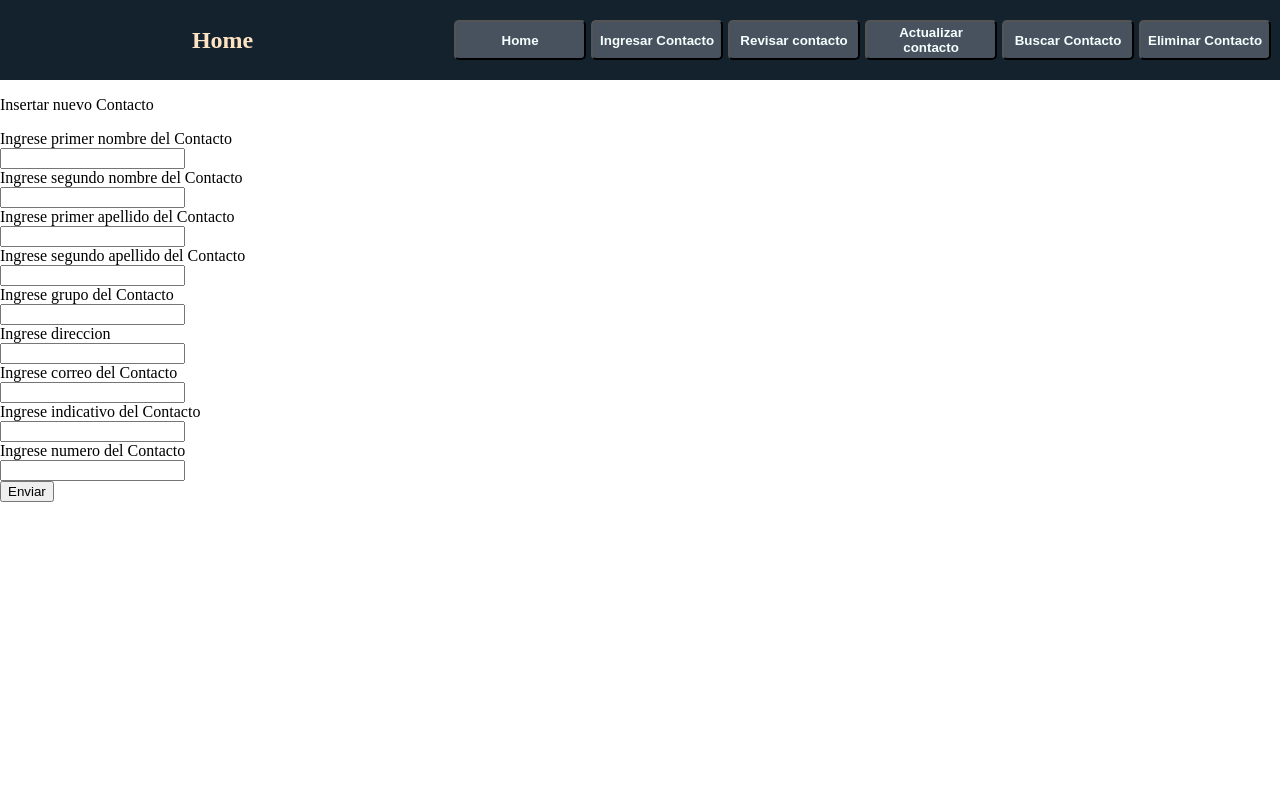
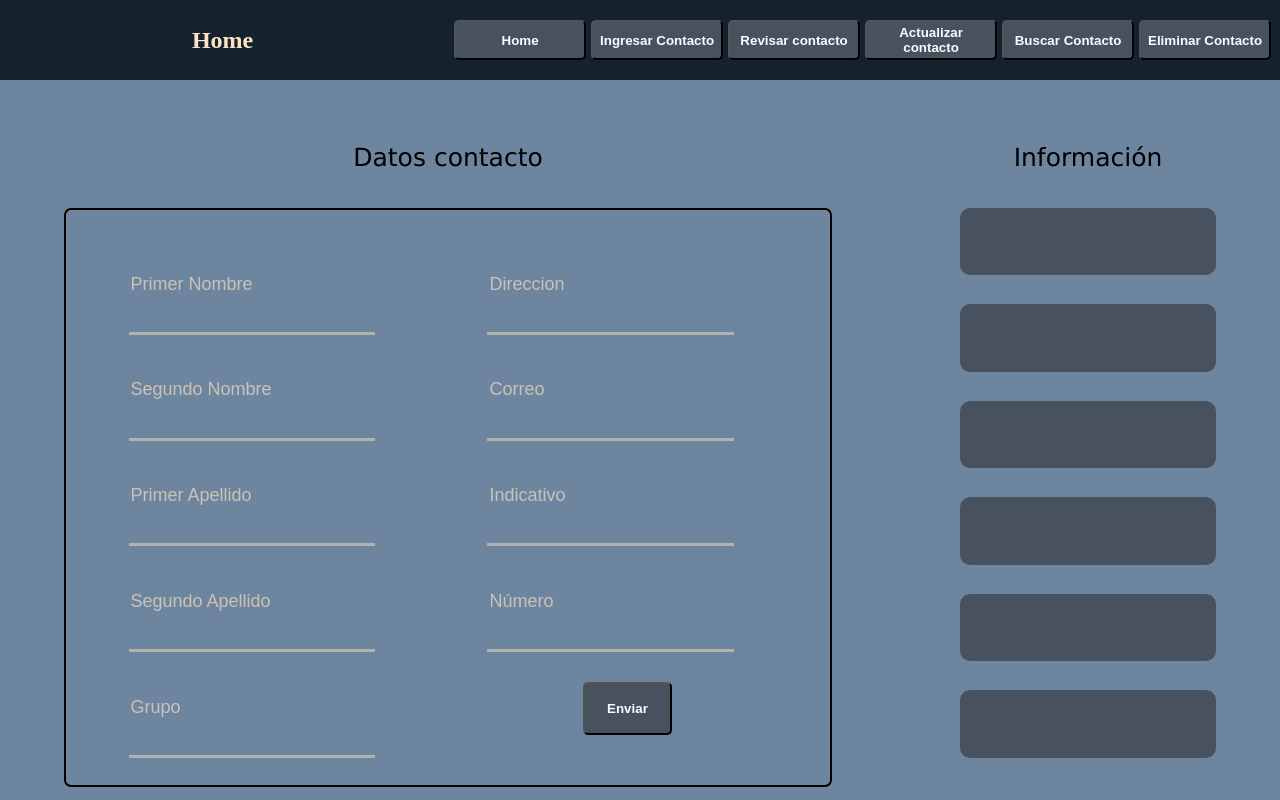
Before and after one commit to DiegoAmaya19/AgendaTelefonica, an Angular app in the folder AgendaTelefonica/AgendaTelelefonica_FrontEnd/AgendaTelefonicaAngular/: page /viewPostRuta in a window 1280 px wide. Built offline with nearby package versions, Linux system fonts and the light colour scheme.

Commit message:
Implementacion de page post

```diff
--- a/AgendaTelefonica/AgendaTelelefonica_FrontEnd/AgendaTelefonicaAngular/src/app/Component/view-get/view-get.component.css
+++ b/AgendaTelefonica/AgendaTelelefonica_FrontEnd/AgendaTelefonicaAngular/src/app/Component/view-get/view-get.component.css
@@ -0,0 +1,6 @@
+.body {
+  height: 90vh;
+  background-color: #6E859F;
+  width: 100vw;
+  display: flex;
+}
--- a/AgendaTelefonica/AgendaTelelefonica_FrontEnd/AgendaTelefonicaAngular/src/app/Component/view-get/view-get.component.html
+++ b/AgendaTelefonica/AgendaTelelefonica_FrontEnd/AgendaTelefonicaAngular/src/app/Component/view-get/view-get.component.html
@@ -1,4 +1,6 @@
 <div class="body">
+
+  <div class=""></div>
   <p>Obtener informacion de los contactos</p>
 
   <button type="button" (click)="cargarDatos()">Cargar Datos</button>
--- a/AgendaTelefonica/AgendaTelelefonica_FrontEnd/AgendaTelefonicaAngular/src/app/Component/view-post/view-post.component.css
+++ b/AgendaTelefonica/AgendaTelelefonica_FrontEnd/AgendaTelefonicaAngular/src/app/Component/view-post/view-post.component.css
@@ -1,3 +1,128 @@
-input{
-    display: block;
+.body {
+  height: 90vh;
+  background-color: #6E859F;
+  width: 100vw;
+  display: flex;
 }
+
+.left-main,
+.right-main {
+  height: 100%;
+  display: block;
+  box-sizing: border-box;
+  padding: 3% 5%;
+}
+
+.left-main {
+  width: 70%;
+  float: left;
+}
+
+.div-title {
+  height: 10%;
+  width: 100%;
+}
+
+.title-form {
+  height: 100%;
+  width: 100%;
+  font-size: 25px;
+  font-family: 'Lucida Sans', 'Lucida Sans Regular', 'Lucida Grande', 'Lucida Sans Unicode', Geneva, Verdana, sans-serif;
+  font-weight: 500;
+  text-align: center;
+}
+
+.form-contacto {
+  width: 100%;
+  height: 90%;
+  border-radius: 7px;
+  border: solid 2px;
+  padding: 3%;
+  box-sizing: border-box;
+  display: flex;
+}
+
+.div-left,
+.div-right {
+  width: 50%;
+  height: 100%;
+  box-sizing: border-box;
+}
+
+.div-input-contacto {
+  margin-left: 10%;
+  display: flex;
+  align-items: center;
+  justify-content: left;
+  width: 100%;
+  height: calc(100% / 5);
+  padding: 1%;
+  box-sizing: border-box;
+}
+
+.input-contacto {
+  width: 70%;
+  height: 100%;
+  border: none;
+  border-bottom: 3px solid rgba(255, 228, 196, 0.459);
+  display: block;
+  background: none;
+  font-size: large;
+  color: black;
+  box-sizing: border-box;
+}
+
+.input-contacto::placeholder {
+  color: rgba(255, 228, 196, 0.644);
+}
+
+.input-contacto:focus {
+  outline: none;
+  background: #3d49571c;
+}
+
+.div-input-button {
+  display: flex;
+  align-items: center;
+  justify-content: center;
+  height: calc(100% / 5);
+}
+
+.button-enviar {
+  display: block;
+  height: 50%;
+  width: 25%;
+  background-color: #47525E;
+  color: #F6FFFF;
+  border-radius: 5px;
+  font-weight: 700;
+}
+
+.right-main {
+  width: 30%;
+}
+
+.div-infomacion-cliente{
+  height: 90%;
+  box-sizing: border-box;
+}
+
+.div-info-cliente{
+  width: 100%;
+  height: calc(100% / 6);
+}
+
+.label-info-cliente{
+  display: flex;
+  font-family: 'Lucida Sans', 'Lucida Sans Regular', 'Lucida Grande', 'Lucida Sans Unicode', Geneva, Verdana, sans-serif;
+  font-weight: 200;
+  font-size: 10px;
+  align-items: center;
+  justify-content: center;
+  background: #47525E;
+  color: bisque;
+  border-radius: 10px;
+  margin: 0;
+  height: 70%;
+  width: 100%;
+}
--- a/AgendaTelefonica/AgendaTelelefonica_FrontEnd/AgendaTelefonicaAngular/src/app/Component/view-post/view-post.component.html
+++ b/AgendaTelefonica/AgendaTelelefonica_FrontEnd/AgendaTelefonicaAngular/src/app/Component/view-post/view-post.component.html
@@ -1,29 +1,142 @@
-<p>Insertar nuevo Contacto</p>
+<div class="body">
+  <div class="left-main">
+    <div class="div-title">
+      <p class="title-form">Datos contacto</p>
+    </div>
+    <form (ngSubmit)="onSubmit()" class="form-contacto">
+      <!-- Comienzo de inputs -->
 
-<label>Ingrese primer nombre del Contacto</label>
-<input type="text" title="primerNombre" [(ngModel)]="contactoRequest.primerNombre">
-<label>Ingrese segundo nombre del Contacto</label>
-<input type="text" title="segundoNombre" [(ngModel)]="contactoRequest.segundoNombre">
-<label>Ingrese primer apellido del Contacto</label>
-<input type="text" title="primerApellido" [(ngModel)]="contactoRequest.primerApellido">
-<label>Ingrese segundo apellido del Contacto</label>
-<input type="text" title="segundoApellido" [(ngModel)]="contactoRequest.segundoApellido">
-<label>Ingrese grupo del Contacto</label>
-<input type="text" title="grupo" [(ngModel)]="contactoRequest.grupo">
-<label for="">Ingrese direccion</label>
-<input type="text" title="direccion" [(ngModel)]="contactoRequest.direccion">
-<label>Ingrese correo del Contacto</label>
-<input type="text" title="email" [(ngModel)]="contactoRequest.email">
-<label>Ingrese indicativo del Contacto</label> <!-- Mas adelante se debe agregar un desplegable con todos los indicativos posibles -->
-<input type="text" title="indicativo" [(ngModel)]="contactoRequest.indicativo">
-<label>Ingrese numero del Contacto</label>
-<input type="text" title="numero" [(ngModel)]="contactoRequest.numero">
+      <div class="div-left">
+        <div class="div-input-contacto">
+          <input
+            placeholder="Primer Nombre"
+            class="input-contacto"
+            type="text"
+            title="primerNombre"
+            required
+            name="primerNombre"
+            [(ngModel)]="contactoRequest.primerNombre"
+          />
+        </div>
+        <div class="div-input-contacto">
+          <input
+            placeholder="Segundo Nombre"
+            class="input-contacto"
+            type="text"
+            title="segundoNombre"
+            name="segundoNombre"
+            [(ngModel)]="contactoRequest.segundoNombre"
+          />
+        </div>
+        <div class="div-input-contacto">
+          <input
+            placeholder="Primer Apellido"
+            class="input-contacto"
+            type="text"
+            title="primerApellido"
+            required
+            name="primerApellido"
+            [(ngModel)]="contactoRequest.primerApellido"
+          />
+        </div>
+        <div class="div-input-contacto">
+          <input
+            placeholder="Segundo Apellido"
+            class="input-contacto"
+            type="text"
+            title="segundoApellido"
+            required="true"
+            name="segundoApellido"
+            [(ngModel)]="contactoRequest.segundoApellido"
+          />
+        </div>
+        <div class="div-input-contacto">
+          <input
+            placeholder="Grupo"
+            class="input-contacto"
+            type="text"
+            title="grupo"
+            required
+            name="gurpo"
+            [(ngModel)]="contactoRequest.grupo"
+          />
+        </div>
+      </div>
+      <div class="div-right">
+        <div class="div-input-contacto">
+          <input
+            placeholder="Direccion"
+            class="input-contacto"
+            type="text"
+            title="Direccion"
+            required
+            name="direccion"
+            [(ngModel)]="contactoRequest.direccion"
+          />
+        </div>
+        <div class="div-input-contacto">
+          <input
+            placeholder="Correo"
+            class="input-contacto"
+            type="text"
+            title="email"
+            required
+            name="email"
+            [(ngModel)]="contactoRequest.email"
+          />
+        </div>
+        <div class="div-input-contacto">
+          <input
+            placeholder="Indicativo"
+            class="input-contacto"
+            type="text"
+            title="Indicativo"
+            required
+            name="indicativo"
+            [(ngModel)]="contactoRequest.indicativo"
+          />
+        </div>
+        <div class="div-input-contacto">
+          <input
+            placeholder="Número"
+            class="input-contacto"
+            type="text"
+            title="Numero"
+            required
+            name="numero"
+            [(ngModel)]="contactoRequest.numero"
+          />
+        </div>
+        <div class="div-input-button">
+          <button type="button" class="button-enviar" (click)="onSubmit()">Enviar</button>
+        </div>
+      </div>
+    </form>
+  </div>
 
-<button type="button" (click)="crearContacto()">Enviar</button>
-
-<label>{{response.nombre}}</label>
-<label>{{response.apellido}}</label>
-<label>{{response.grupo}}</label>
-<label>{{response.email}}</label>
-<label>{{response.direccion}}</label>
-<label>{{response.numero}}</label>
+  <div class="right-main">
+    <div class="div-title">
+      <p class="title-form">Información</p>
+    </div>
+    <div class="div-infomacion-cliente">
+      <div class="div-info-cliente">
+        <h4 class="label-info-cliente">{{response.nombre}}</h4>
+      </div>
+      <div class="div-info-cliente">
+        <h4 class="label-info-cliente">{{response.apellido}}</h4>
+      </div>
+      <div class="div-info-cliente">
+        <h4 class="label-info-cliente">{{response.grupo}}</h4>
+      </div>
+      <div class="div-info-cliente">
+        <h4 class="label-info-cliente">{{response.direccion}}</h4>
+      </div>
+      <div class="div-info-cliente">
+        <h4 class="label-info-cliente">{{response.email}}</h4>
+      </div>
+      <div class="div-info-cliente">
+        <h4 class="label-info-cliente">{{response.numero}}</h4>
+      </div>
+    </div>
+  </div>
+</div>
--- a/AgendaTelefonica/AgendaTelelefonica_FrontEnd/AgendaTelefonicaAngular/src/app/Component/view-post/view-post.component.ts
+++ b/AgendaTelefonica/AgendaTelelefonica_FrontEnd/AgendaTelefonicaAngular/src/app/Component/view-post/view-post.component.ts
@@ -1,6 +1,6 @@
 import { Component} from '@angular/core';
 import { CommonModule } from '@angular/common';
-import { RouterModule, RouterOutlet} from '@angular/router';
+import { RouterModule} from '@angular/router';
 import { DatosService } from '../../Services/datos.service';
 import { ContactoRequest } from '../../Model/contacto-request';
 import { FormsModule } from '@angular/forms';
@@ -39,7 +39,7 @@ export class ViewPostComponent {
 
   constructor(private datosService: DatosService){};
 
-  crearContacto(){
+  onSubmit(){
 
     this.datosService.crearContacto(this.contactoRequest).subscribe((r) =>{
 
```
